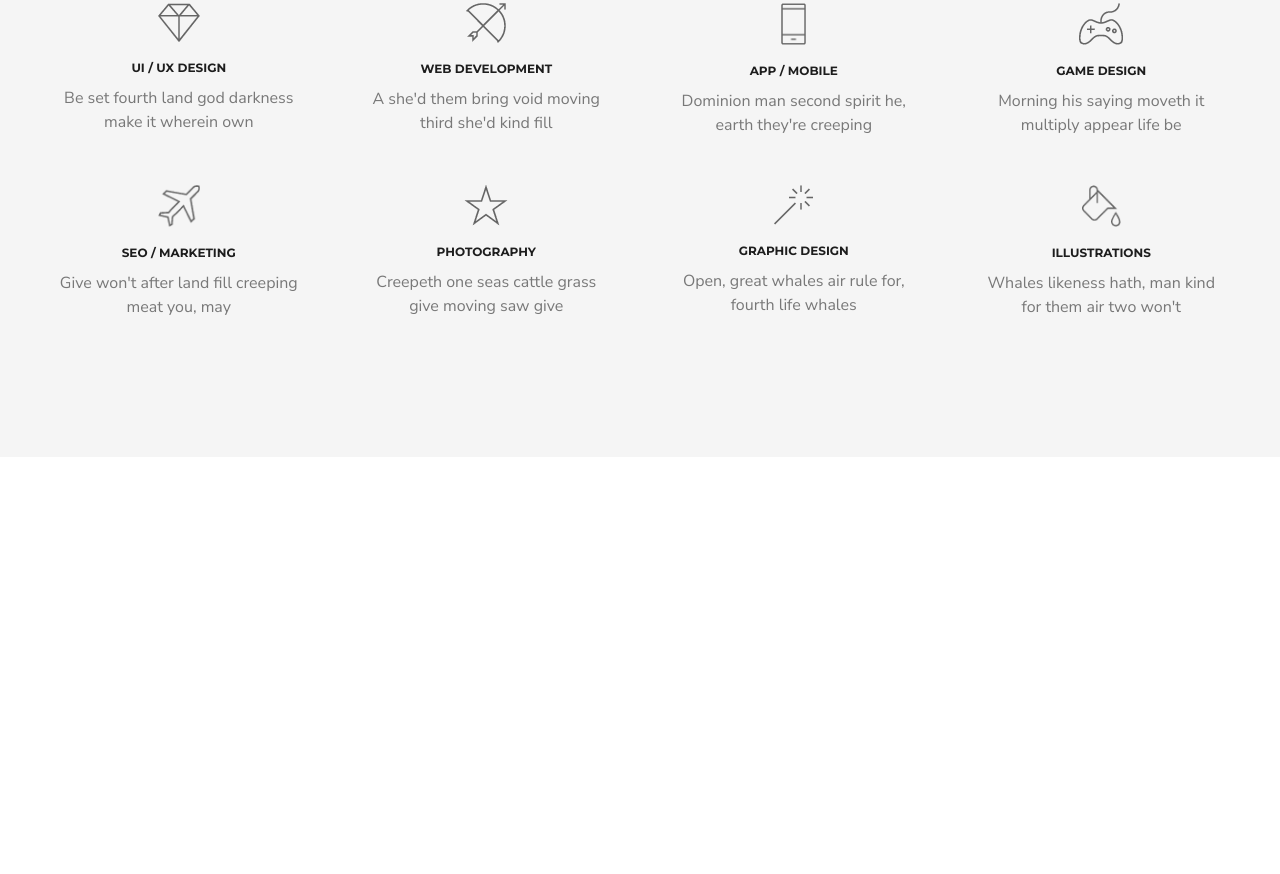
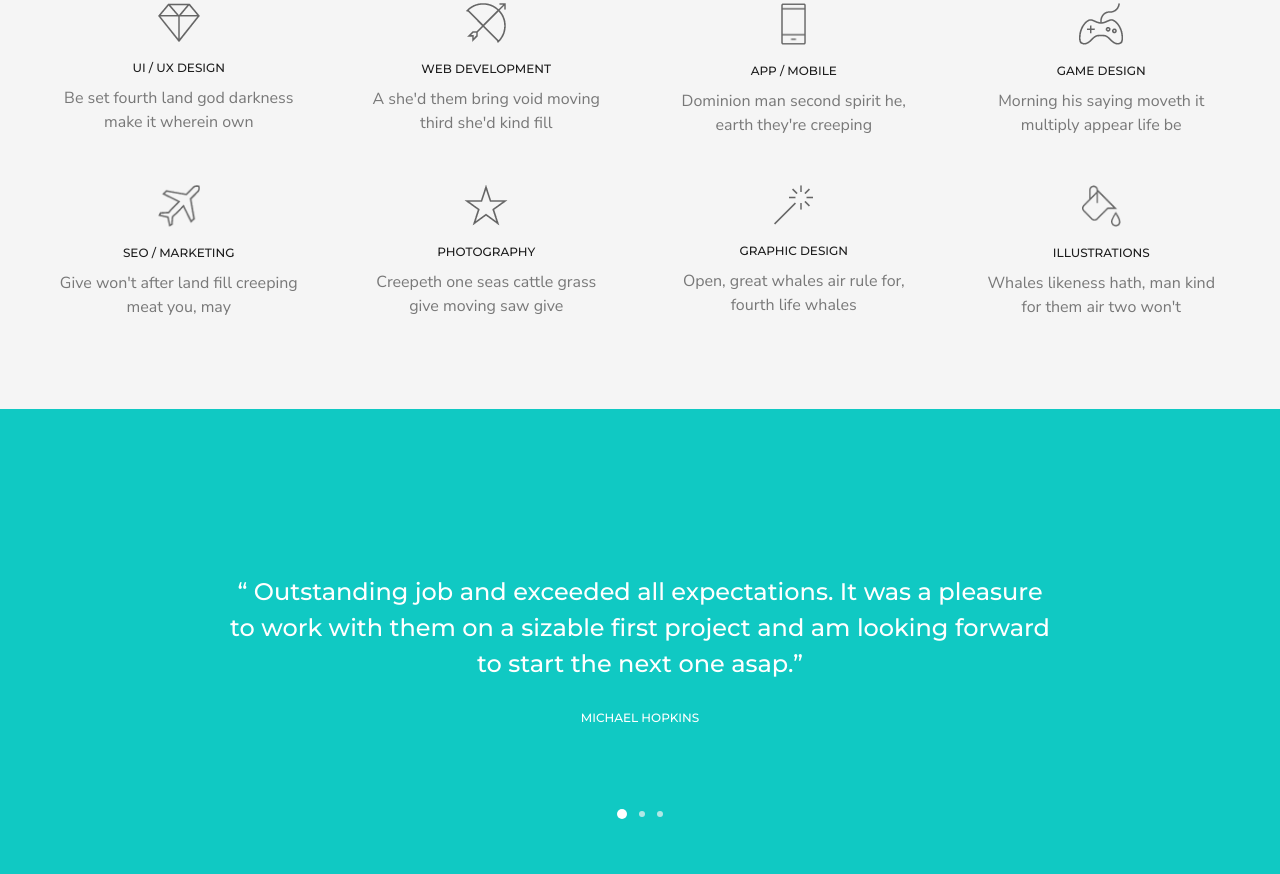
Before and after one commit to Verruckterdrachen/Piroll, a website: page Piroll/index.html in a window 1280 px wide. Shown: the part 3727-4601 px from the top of the page. Before the commit the page ends 4184 px from the top, so only its background shows below. Drawn offline with Linux system fonts and the light colour scheme.

Commit message:
feat: add testimonials slider

```diff
--- a/#src/js/app.js
+++ b/#src/js/app.js
@@ -3,3 +3,4 @@
 @@include('files/script.js', {})
 @@include('files/forms.js', {})
 @@include('files/scroll.js', {})
+@@include('files/sliders.js', {})
--- a/#src/js/files/sliders.js
+++ b/#src/js/files/sliders.js
@@ -61,63 +61,18 @@ if (sliderScrollItems.length > 0) {
 
 function sliders_bild_callback(params) { }
 
-let slider_about = new Swiper('.about__slider', {
-	/*
-	effect: 'fade',
-	autoplay: {
-		delay: 3000,
-		disableOnInteraction: false,
-	},
-	*/
-	observer: true,
-	observeParents: true,
-	slidesPerView: 1,
-	spaceBetween: 0,
-	autoHeight: true,
-	speed: 800,
-	//touchRatio: 0,
-	//simulateTouch: false,
-	//loop: true,
-	//preloadImages: false,
-	//lazy: true,
-	// Dotts
-	//pagination: {
-	//	el: '.slider-quality__pagging',
-	//	clickable: true,
-	//},
-	// Arrows
-	navigation: {
-		nextEl: '.about__more .more__item_next',
-		prevEl: '.about__more .more__item_prev',
-	},
-	/*
-	breakpoints: {
-		320: {
-			slidesPerView: 1,
-			spaceBetween: 0,
-			autoHeight: true,
-		},
-		768: {
-			slidesPerView: 2,
-			spaceBetween: 20,
-		},
-		992: {
-			slidesPerView: 3,
-			spaceBetween: 20,
-		},
-		1268: {
-			slidesPerView: 4,
-			spaceBetween: 30,
-		},
-	},
-	*/
-	on: {
-		lazyImageReady: function () {
-			ibg();
-		},
-	}
-	// And if we need scrollbar
-	//scrollbar: {
-	//	el: '.swiper-scrollbar',
-	//},
-});
+if (document.querySelector('.slider-testimonials__body')) {
+  let testimonialsSlider = new Swiper('.slider-testimonials__body', {
+    observer: true,
+    observeParents: true,
+    slidesPerView: 1,
+    autoHeight: false,
+    speed: 1200,
+    parallax: true,
+    loop: true,
+    pagination: {
+    	el: '.slider-testimonials__dotts',
+    	clickable: true,
+    }
+  });
+}
--- a/#src/js/vendors.js
+++ b/#src/js/vendors.js
@@ -1 +1,2 @@
 @@include('libs/smoothScroll.js', {})
+@@include('libs/swiper.min.js', {})
--- a/#src/scss/home.scss
+++ b/#src/scss/home.scss
@@ -222,5 +222,36 @@
   }
 }
 //============================================================================
-
+.testimonials {
+  @include adaptiv-value("padding-top", 165, 50, 1);
+  padding-bottom: 50px;
+  background-color: $primaryColor;
+  color: #fff;
+}
+.slider-testimonials {
+  &__slide {
+    display: flex;
+    flex-direction: column;
+    justify-content: center;
+    align-items: center;
+    text-align: center;
+    padding: 0px 20px;
+    @include adaptiv-value("padding-bottom", 80, 40, 1);
+    *:last-child{
+     margin-bottom: 0;
+    }
+  }
+  &__quote {
+    max-width: 830px;
+    font-size: 24px;
+    line-height: 36 / 24 * 100%;
+    font-weight: 500;
+    margin: 0px 0px 30px 0px;
+  }
+  &__author {
+    text-transform: uppercase;
+    font-size: 12px;
+    margin: 0px 0px 30px 0px;
+  }
+}
 //====================================================================================================
--- a/#src/scss/style.scss
+++ b/#src/scss/style.scss
@@ -7,7 +7,7 @@
 
 //<Подключаем шрифты>=======================================================================================
 //&display=swap&subset=cyrillic-ext
-@import url("https://fonts.googleapis.com/css?family=Montserrat:700&display=swap");
+@import url("https://fonts.googleapis.com/css?family=Montserrat:500,700&display=swap");
 @import url("https://fonts.googleapis.com/css?family=Nunito+Sans:400&display=swap");
 @import "fonts";
 //</Подключаем шрифты>=======================================================================================
@@ -94,7 +94,7 @@ body {
   @include adaptiv-value("padding-top", 90, 40, 1);
   @include adaptiv-value("padding-bottom", 90, 40, 1);
   &_services {
-    @include adaptiv-value("padding-bottom", 90, 10, 1);
+    @include adaptiv-value("padding-bottom", 42, 10, 1);
   }
 }
 .body {
--- a/#src/scss/ui.scss
+++ b/#src/scss/ui.scss
@@ -18,6 +18,31 @@
 .text_b {
   font-size: 18px;
   line-height: 28 / 18 * 100%;
+}
+//============================================================================
+.swiper-pagination-bullets {
+  display: flex;
+  justify-content: center;
+  align-items: center;
+  flex-wrap: wrap;
+  height: 20px;
+}
+.swiper-pagination-bullet {
+  flex: 0 0 6px;
+  height: 6px;
+  background-color: #b0e8e6;
+  cursor: pointer;
+  display: flex;
+  justify-content: center;
+  align-items: center;
+  margin: 0px 6px;
+  border-radius: 50%;
+  transition: all 0.3s ease 0s;
+}
+.swiper-pagination-bullet-active {
+  flex: 0 0 10px;
+  height: 10px;
+  background-color: #fff;
 }
 //</ОСНОВНОЙ БЛОК>====================================================================================================
 
--- a/Piroll/index.html
+++ b/Piroll/index.html
@@ -226,7 +226,33 @@
             </div>
           </div>
         </section>
-
+        <div class="testimonials">
+          <div class="testimonials__container _container">
+            <div class="testimonials__slider slider-testimonials">
+              <div class="slider-testimonials__body _swiper">
+                <div class="slider-testimonials__slide">
+                  <h2 data-swiper-parallax-opacity="0" data-swiper-parallax-x="-100%" class="slider-testimonials__quote">
+                    “ Outstanding job and exceeded all expectations. It was a pleasure to work with them on a sizable first project and am looking forward to start the next one asap.”
+                  </h2>
+                  <div data-swiper-parallax-opacity="0" data-swiper-parallax-x="-100%" class="slider-testimonials__author">Michael Hopkins</div>
+                </div>
+                <div class="slider-testimonials__slide">
+                  <h2 data-swiper-parallax-opacity="0" data-swiper-parallax-x="-100%" class="slider-testimonials__quote">
+                    “ Outstanding job and exceeded all expectations. It was a pleasure to work with them on a sizable first project and am looking forward to start the next one asap.”
+                  </h2>
+                  <div data-swiper-parallax-opacity="0" data-swiper-parallax-x="-100%" class="slider-testimonials__author">Michael Hopkins</div>
+                </div>
+                <div class="slider-testimonials__slide">
+                  <h2 data-swiper-parallax-opacity="0" data-swiper-parallax-x="-100%" class="slider-testimonials__quote">
+                    “ Outstanding job and exceeded all expectations. It was a pleasure to work with them on a sizable first project and am looking forward to start the next one asap.”
+                  </h2>
+                  <div data-swiper-parallax-opacity="0" data-swiper-parallax-x="-100%" class="slider-testimonials__author">Michael Hopkins</div>
+                </div>
+              </div>
+              <div class="slider-testimonials__dotts"></div>
+            </div>
+          </div>
+        </div>
 			</main>
 			<footer class="footer">
 	<div class="footer__container _container">
```
Also changed, not shown: #src/index.html (+27 -1 lines), Piroll/css/style.min.css, Piroll/js/app.min.js, Piroll/js/vendors.min.js.
